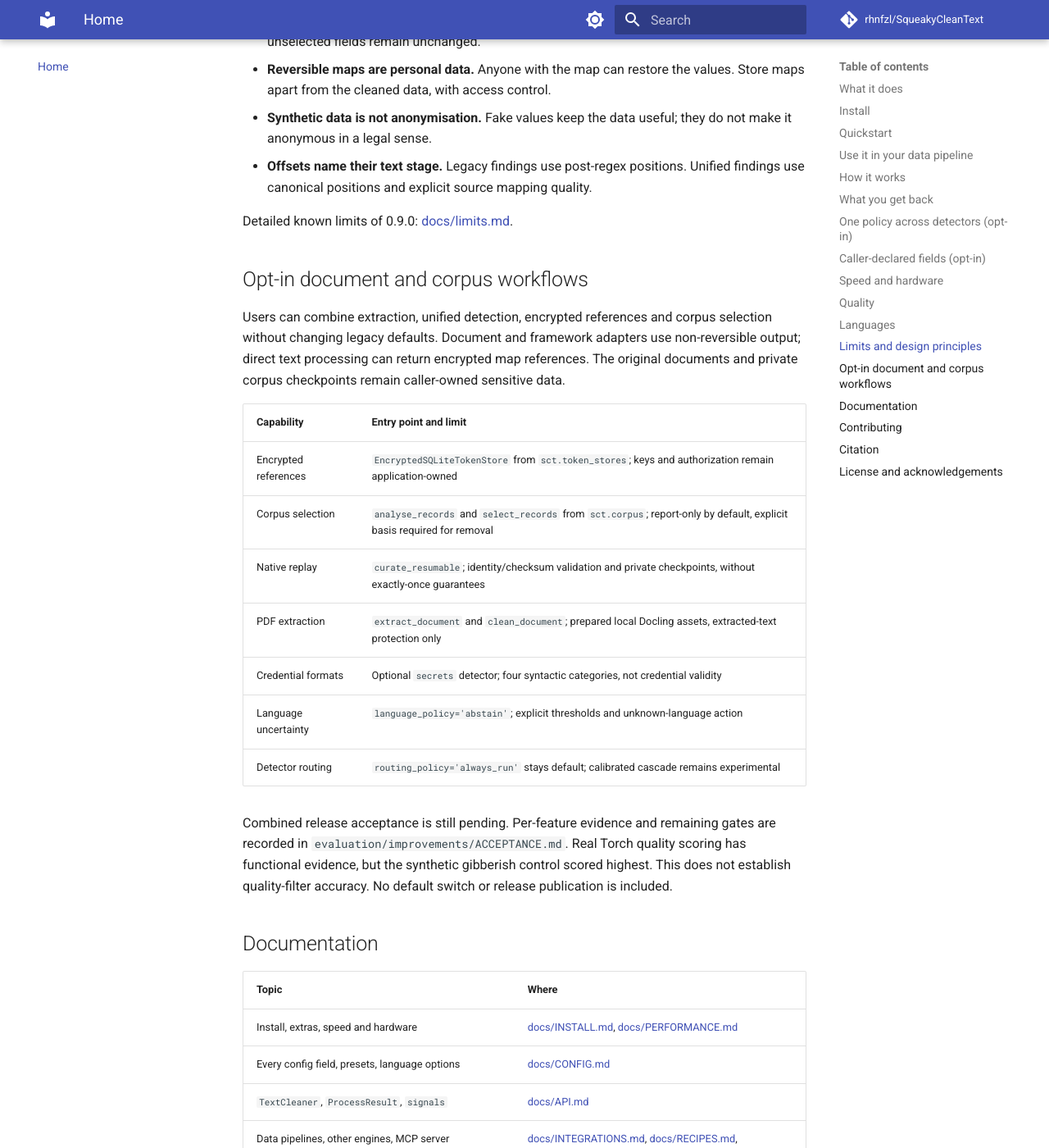
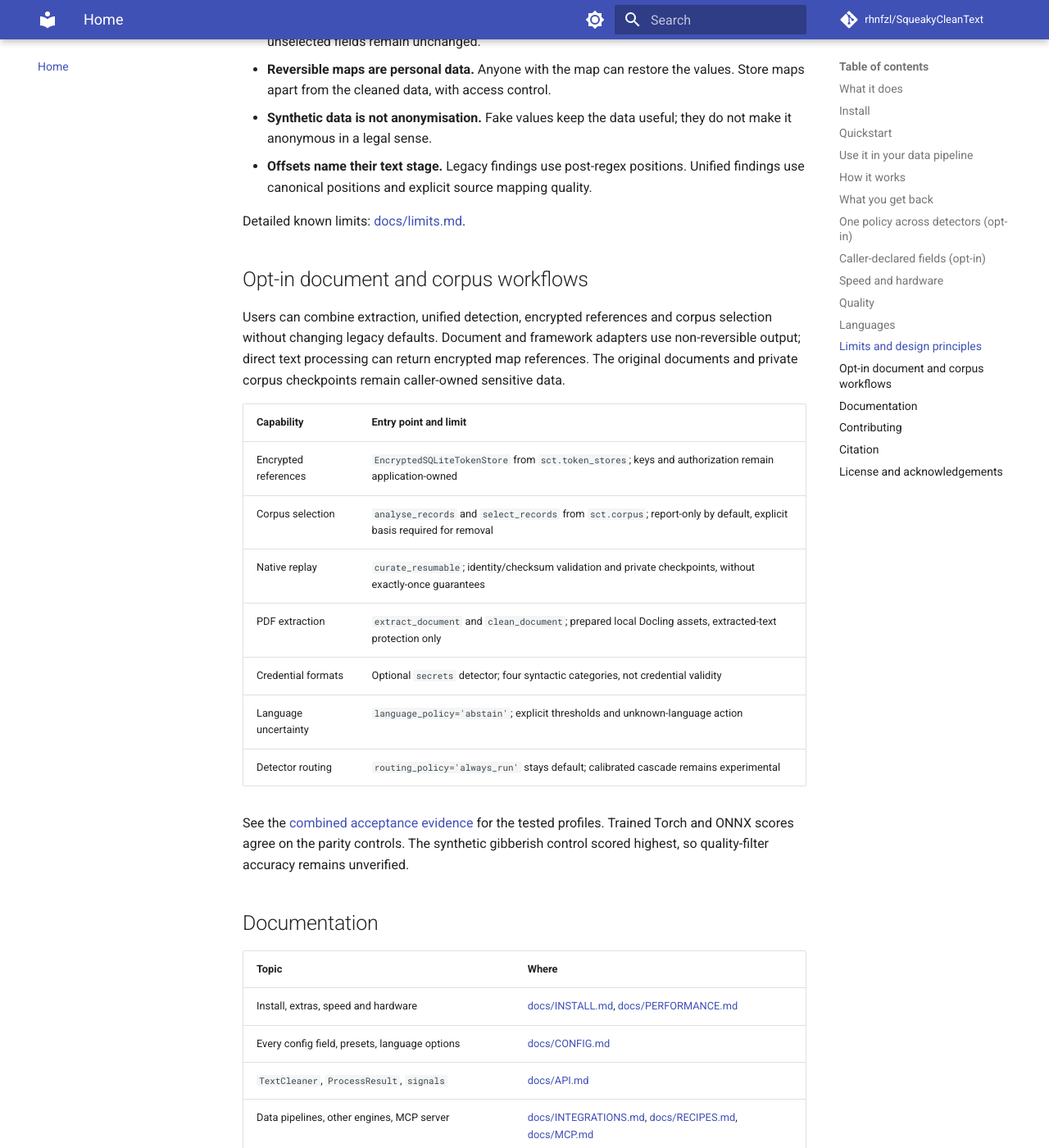
Before and after one commit to rhnfzl/SqueakyCleanText, an MkDocs documentation site: the page built from docs/index.md, in a window 1280 px wide and 1400 px high, scrolled down 10687 px. Shown: the whole window at 82% size. Built offline with MkDocs 1.6.1 and Material for MkDocs 9.7.7, drawn with Linux system fonts in a browser that asks for light colours; comment, search, counter and statistics services are not loaded.

````diff
--- a/README.md
+++ b/README.md
@@ -300,7 +300,7 @@ Language detection covers 75 languages. Full NER models cover English, Dutch, Ge
 - **Offsets name their text stage.** Legacy findings use post-regex positions. Unified findings use canonical positions and explicit source mapping quality.
 <!-- --8<-- [end:limits] -->
 
-Detailed known limits of 0.9.0: [docs/limits.md](https://github.com/rhnfzl/SqueakyCleanText/blob/main/docs/limits.md).
+Detailed known limits: [docs/limits.md](https://github.com/rhnfzl/SqueakyCleanText/blob/main/docs/limits.md).
 
 ## Opt-in document and corpus workflows
 
@@ -318,9 +318,8 @@ The original documents and private corpus checkpoints remain caller-owned sensit
 | Language uncertainty | `language_policy='abstain'`; explicit thresholds and unknown-language action |
 | Detector routing | `routing_policy='always_run'` stays default; calibrated cascade remains experimental |
 
-Combined release acceptance is still pending. Per-feature evidence and remaining gates are recorded in `evaluation/improvements/ACCEPTANCE.md`.
-Real Torch quality scoring has functional evidence, but the synthetic gibberish control scored highest.
-This does not establish quality-filter accuracy. No default switch or release publication is included.
+See the [combined acceptance evidence](https://github.com/rhnfzl/SqueakyCleanText/blob/main/evaluation/improvements/ACCEPTANCE.md) for the tested profiles.
+Trained Torch and ONNX scores agree on the parity controls. The synthetic gibberish control scored highest, so quality-filter accuracy remains unverified.
 
 ## Documentation
 
@@ -353,7 +352,7 @@ Issues and pull requests are welcome. Read [AGENTS.md](https://github.com/rhnfzl
   author = {Fazal, Rehan},
   title = {SqueakyCleanText},
   url = {https://github.com/rhnfzl/SqueakyCleanText},
-  version = {0.9.0},
+  version = {0.10.0},
   year = {2026}
 }
 ```
--- a/llms.txt
+++ b/llms.txt
@@ -73,8 +73,8 @@ Opt-in capability contract:
 - Unified windowed streaming and browser manifests are unsupported. Adapters retain reversible restrictions; document output also rejects indexed mode.
 - clean_document has no context/schema parameter; use the extracted text with direct processing when caller context is needed.
 - Native corpus rejects active presidio_gliner: SCT does not forward its revision and the default analyzer can load separate NLP models.
-- The current trained Torch quality controls prove functional scores only. Gibberish scored highest; trained ONNX parity remains pending.
-- Combined release acceptance remains pending in evaluation/improvements/ACCEPTANCE.md. One provider's evidence does not qualify other providers.
+- Trained Torch and ONNX scores agree on the parity controls. Gibberish scored highest in a synthetic control, so quality-filter accuracy remains unverified.
+- See evaluation/improvements/ACCEPTANCE.md for the tested provider profiles and their limits.
 
 Rollback: select legacy processing, remove unified policies/contexts/schemas/specs, and restore legacy language policy with unset thresholds.
 For unified full execution, use always_run with the intended groups. Corpus report mode retains records.
--- a/sct/__init__.py
+++ b/sct/__init__.py
@@ -59,7 +59,7 @@ from sct.streaming import (
 from sct.utils.anonymization_map import AnonymizationMap, MapEntry
 from sct.utils.process_result import ProcessResult
 
-__version__ = "0.9.0"
+__version__ = "0.10.0"
 __all__ = [
     "DocumentElement", "DocumentExtractor", "ExtractedDocument", "ProcessedDocument", "clean_document", "extract_document",
     "UnifiedPrivacyPolicy", "HandlingRule", "FindingDecision", "Detection", "DetectionContext", "TextRange",
````
Also changed, not shown: CHANGELOG.md (+3 -3 lines), docs/INSTALL.md (+1 -1 lines), docs/limits.md (+2 -2 lines), evaluation/improvements/ACCEPTANCE.md (+2 -3 lines).
